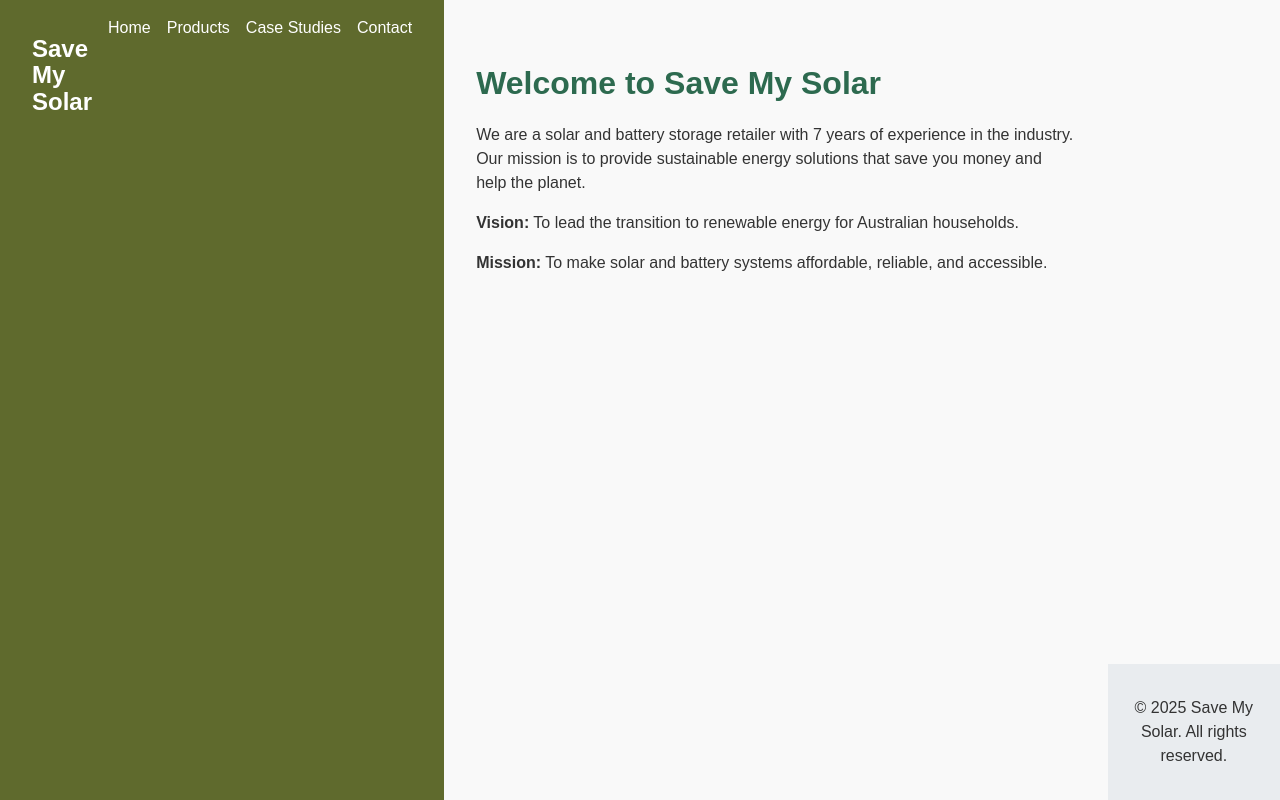
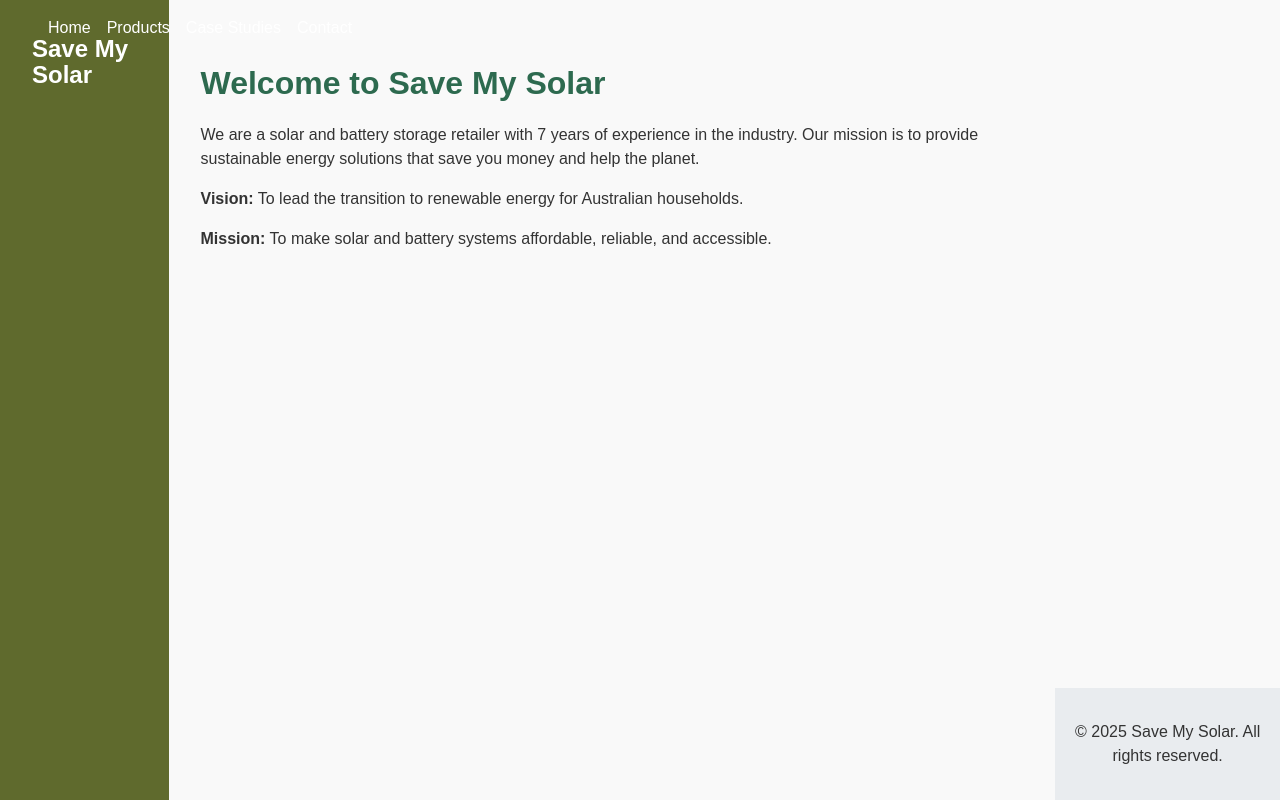
Before and after one commit to semyashok-debug/save-my-solar, a React (Vite) app: page / in a window 1280 px wide. Built offline with nearby package versions, Linux system fonts and the light colour scheme.

Commit message:
Update App.css

```diff
--- a/src/App.css
+++ b/src/App.css
@@ -18,6 +18,7 @@ overflow-y: scroll; /* Prevents layout shift when switching pages */
 }
 
 .navbar {
+  position: relative;
   min-height:60px;
   display: flex;
   align-items: centre;
@@ -27,6 +28,7 @@ overflow-y: scroll; /* Prevents layout shift when switching pages */
 }
 
 .nav-links {
+position:absolute;
 white-space: nowrap; /* Prevent wrapping of nav links */
 }
 
```
